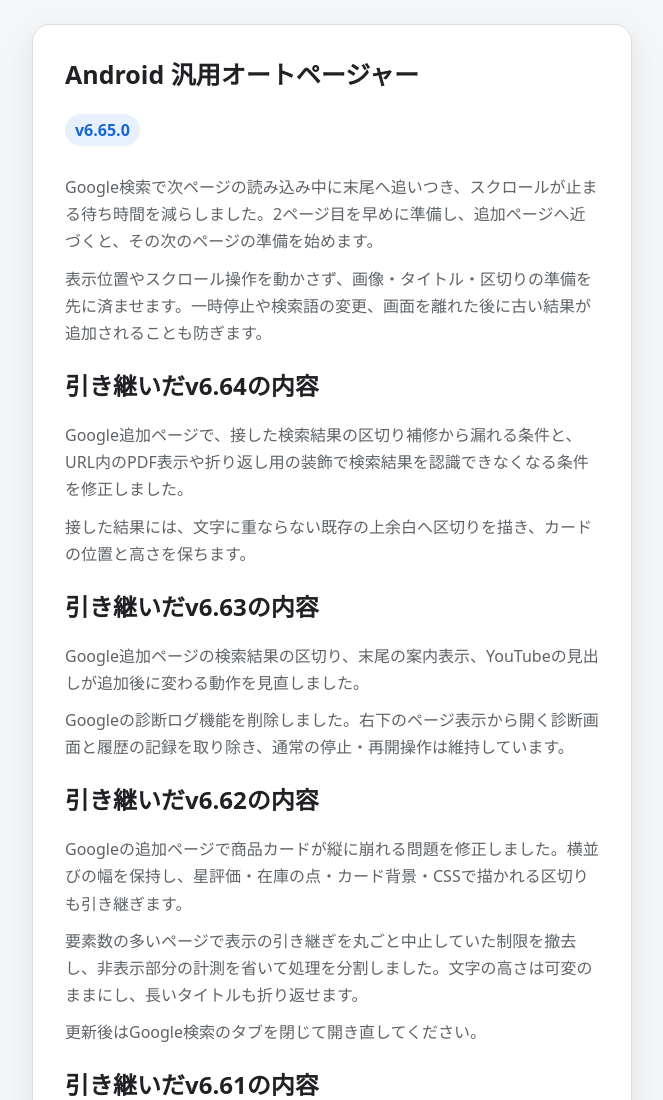
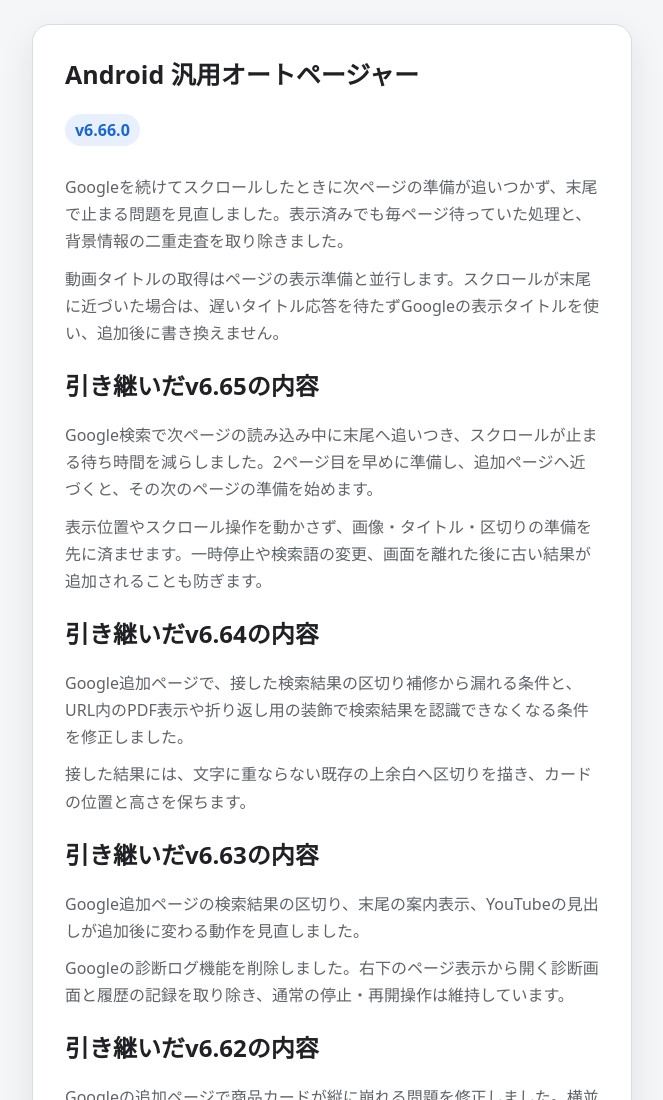
Before and after one commit to hiro191u3n2/android-autopager-update, a website: page index.html in a window 1280 px wide. Shown: the top 1100 px of the page, without its empty margins (308-971 px from the left). Drawn offline with Linux system fonts and the light colour scheme.

Commit message:
release: publish v6.66.0 index.html

```diff
--- a/index.html
+++ b/index.html
@@ -21,7 +21,10 @@
   <body>
     <main>
       <h1>Android 汎用オートページャー</h1>
-      <span class="version">v6.65.0</span>
+      <span class="version">v6.66.0</span>
+      <p>Googleを続けてスクロールしたときに次ページの準備が追いつかず、末尾で止まる問題を見直しました。表示済みでも毎ページ待っていた処理と、背景情報の二重走査を取り除きました。</p>
+      <p>動画タイトルの取得はページの表示準備と並行します。スクロールが末尾に近づいた場合は、遅いタイトル応答を待たずGoogleの表示タイトルを使い、追加後に書き換えません。</p>
+      <h2>引き継いだv6.65の内容</h2>
       <p>Google検索で次ページの読み込み中に末尾へ追いつき、スクロールが止まる待ち時間を減らしました。2ページ目を早めに準備し、追加ページへ近づくと、その次のページの準備を始めます。</p>
       <p>表示位置やスクロール操作を動かさず、画像・タイトル・区切りの準備を先に済ませます。一時停止や検索語の変更、画面を離れた後に古い結果が追加されることも防ぎます。</p>
       <h2>引き継いだv6.64の内容</h2>
```
